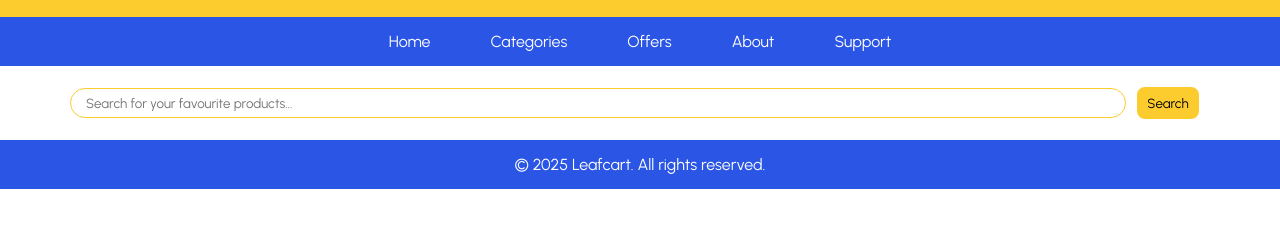
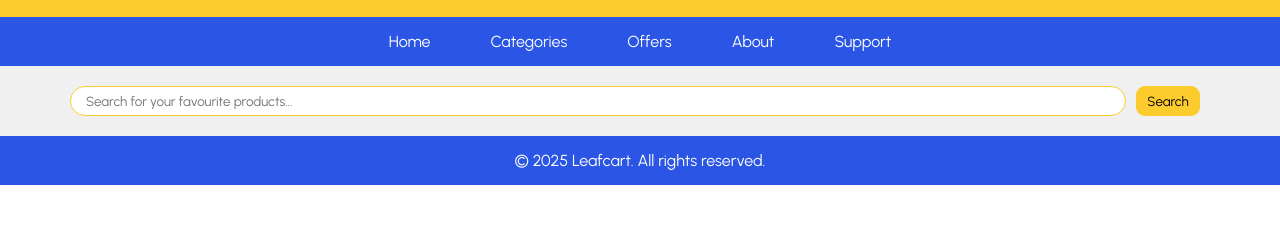
Before and after one commit to SoumyadeepGuha54/Flipkart-Clone, a plain HTML site: page index.html in a window 1280 px wide. Shown: the part 117-344 px from the top of the page. Drawn offline with Linux system fonts and the light colour scheme.

Commit message:
Searchbar modified

```diff
--- a/CSS/index-style.css
+++ b/CSS/index-style.css
@@ -49,6 +49,7 @@ header nav ul li a:hover {
 }
 
 .search {
+  background-color: #f0f0f0;
   padding: 20px;
   display: flex;
   justify-content: center;
@@ -65,9 +66,9 @@ header nav ul li a:hover {
 .search .searchbutton {
   background-color: #fccc2e;
   margin: 0px 10px;
-  padding: 8px;
+  padding: 6px;
   width: 5vw;
-  border: 1.75px solid #fffffe;
+  border: 1.75px solid #fccc2e;
   border-radius: 9px;
   cursor: pointer;
 }
```
